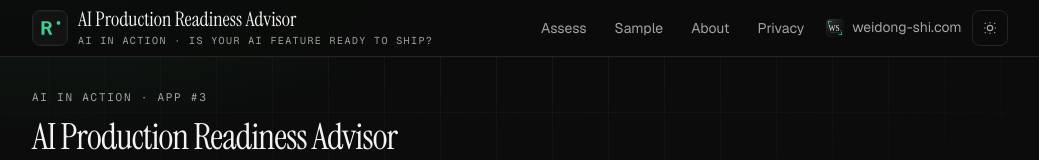
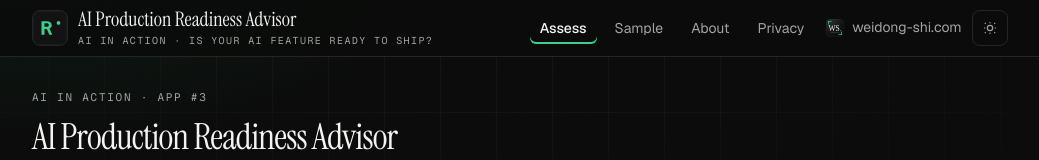
Before and after one commit to weidong808/ai-production-readiness-advisor, a Next.js app: page / in a window 1280 px wide. Shown: the top 160 px of the page, without its empty margins (120-1159 px from the left). Built offline with nearby package versions, Linux system fonts and the light colour scheme.

Commit message:
Fix primary nav active state for Assess on home and use CSS underline.
Assess now lights up on / and /assess; Sample/About/Privacy keep path matching. Use explicit inset accent box-shadow so the HabitCheck treatment is not lost to Tailwind shadow composition.

```diff
--- a/src/app/globals.css
+++ b/src/app/globals.css
@@ -183,6 +183,25 @@ body > * {
 
 .skip-link:focus {
   top: 1rem;
+}
+
+/* HabitCheck-style primary nav: medium weight + inset accent underline */
+.app-nav-link {
+  border-radius: 0.375rem;
+  padding: 0.375rem 0.625rem;
+  color: var(--muted);
+  text-decoration: none;
+  transition: color 160ms ease;
+}
+
+.app-nav-link:hover {
+  color: var(--foreground);
+}
+
+.app-nav-link--active {
+  font-weight: 500;
+  color: var(--foreground);
+  box-shadow: inset 0 -2px 0 0 var(--accent);
 }
 
 .sr-only {
--- a/src/components/AppHeader.tsx
+++ b/src/components/AppHeader.tsx
@@ -12,12 +12,40 @@ import {
   SITE_SERIES_NAME,
 } from "@/lib/brand";
 
-const NAV = [
-  { href: "/assess", label: "Assess" },
-  { href: "/sample", label: "Sample" },
-  { href: "/about", label: "About" },
-  { href: "/privacy", label: "Privacy" },
-] as const;
+const NAV: {
+  href: string;
+  label: string;
+  /** Return true when this primary tab should look active. */
+  isActive: (pathname: string) => boolean;
+}[] = [
+  // Landing `/` is the Assess product home; wizard lives at `/assess`.
+  {
+    href: "/assess",
+    label: "Assess",
+    isActive: (pathname) =>
+      pathname === "/" ||
+      pathname === "/assess" ||
+      pathname.startsWith("/assess/"),
+  },
+  {
+    href: "/sample",
+    label: "Sample",
+    isActive: (pathname) =>
+      pathname === "/sample" || pathname.startsWith("/sample/"),
+  },
+  {
+    href: "/about",
+    label: "About",
+    isActive: (pathname) =>
+      pathname === "/about" || pathname.startsWith("/about/"),
+  },
+  {
+    href: "/privacy",
+    label: "Privacy",
+    isActive: (pathname) =>
+      pathname === "/privacy" || pathname.startsWith("/privacy/"),
+  },
+];
 
 export function AppHeader() {
   const pathname = usePathname();
@@ -57,17 +85,13 @@ export function AppHeader() {
           aria-label="Primary"
         >
           {NAV.map((item) => {
-            const active = pathname.startsWith(item.href);
+            const active = item.isActive(pathname);
             return (
               <Link
                 key={item.href}
                 href={item.href}
                 aria-current={active ? "page" : undefined}
-                className={
-                  active
-                    ? "rounded-md px-2.5 py-1.5 font-medium text-[var(--foreground)] shadow-[inset_0_-2px_0_0_var(--accent)]"
-                    : "rounded-md px-2.5 py-1.5 text-[var(--muted)] transition-colors duration-160 hover:text-[var(--foreground)]"
-                }
+                className={active ? "app-nav-link app-nav-link--active" : "app-nav-link"}
               >
                 {item.label}
               </Link>
```
